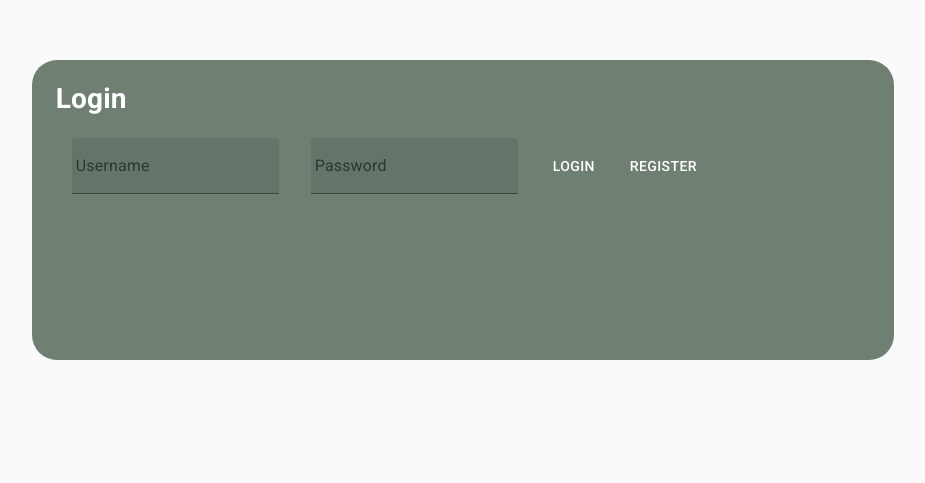
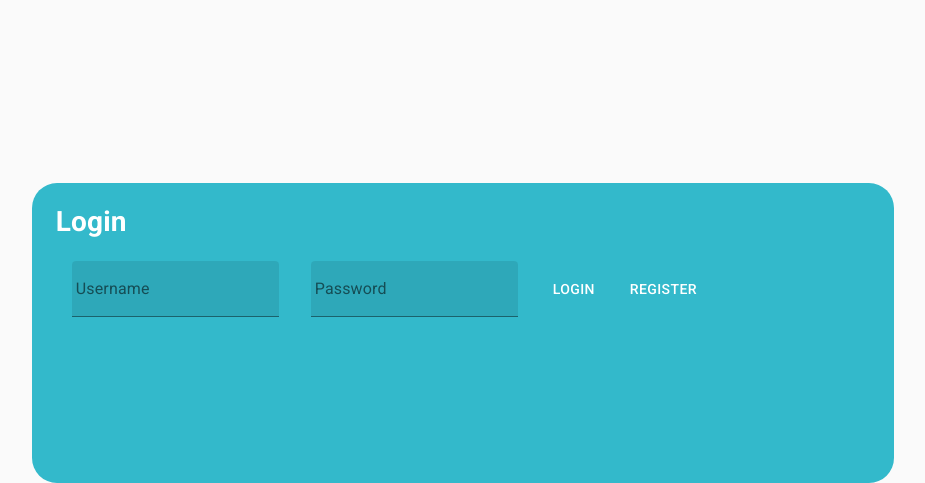
Before and after one commit to dmheisel/BYKR, a React (Create React App) app: page /home/1/1#/home in a window 1280 px wide. Shown: the part 987-1470 px from the top of the page, without its empty margins (177-1102 px from the left). Before the commit the page ends 1347 px from the top, so only its background shows below. Built offline with nearby package versions, Linux system fonts and the light colour scheme; no server answers.

Commit message:
minor styling changea s

```diff
--- a/src/components/LoginPage/LoginPage.jsx
+++ b/src/components/LoginPage/LoginPage.jsx
@@ -2,7 +2,7 @@ import React, { Component } from 'react';
 import { connect } from 'react-redux';
 import { TextField, Button, Container } from '@material-ui/core';
 import { withStyles } from '@material-ui/core/styles';
-import Logo from '../Views/BYKR_LOGO.png'
+import Logo from '../Views/BYKR_LOGO.jpeg'
 
 const styles = theme => ({
 	root: {
@@ -14,9 +14,9 @@ const styles = theme => ({
 	formContainer: {
 		width: '70%',
 		height: '300px',
-		marginTop: '85%',
+		marginTop: '95%',
 		borderRadius: '25px',
-		backgroundColor: theme.palette.primary.light,
+		backgroundColor: theme.palette.secondary.light,
 		color: theme.palette.primary.contrastText
 	},
 	textField: {
--- a/src/components/RegisterPage/RegisterPage.jsx
+++ b/src/components/RegisterPage/RegisterPage.jsx
@@ -2,7 +2,7 @@ import React, { Component } from 'react';
 import { connect } from 'react-redux';
 import { TextField, Button, Container } from '@material-ui/core';
 import { withStyles } from '@material-ui/core/styles';
-import Logo from '../Views/BYKR_LOGO.png';
+import Logo from '../Views/BYKR_LOGO.jpeg';
 
 const styles = theme => ({
 	root: {
@@ -14,9 +14,9 @@ const styles = theme => ({
 	formContainer: {
 		width: '70%',
 		height: '300px',
-		marginTop: '85%',
+		marginTop: '95%',
 		borderRadius: '25px',
-		backgroundColor: theme.palette.primary.light,
+		backgroundColor: theme.palette.secondary.light,
 		color: theme.palette.primary.contrastText
 	},
 	textField: {
```
Also changed, not shown: src/components/Views/BYKR_LOGO.jpeg (added).
